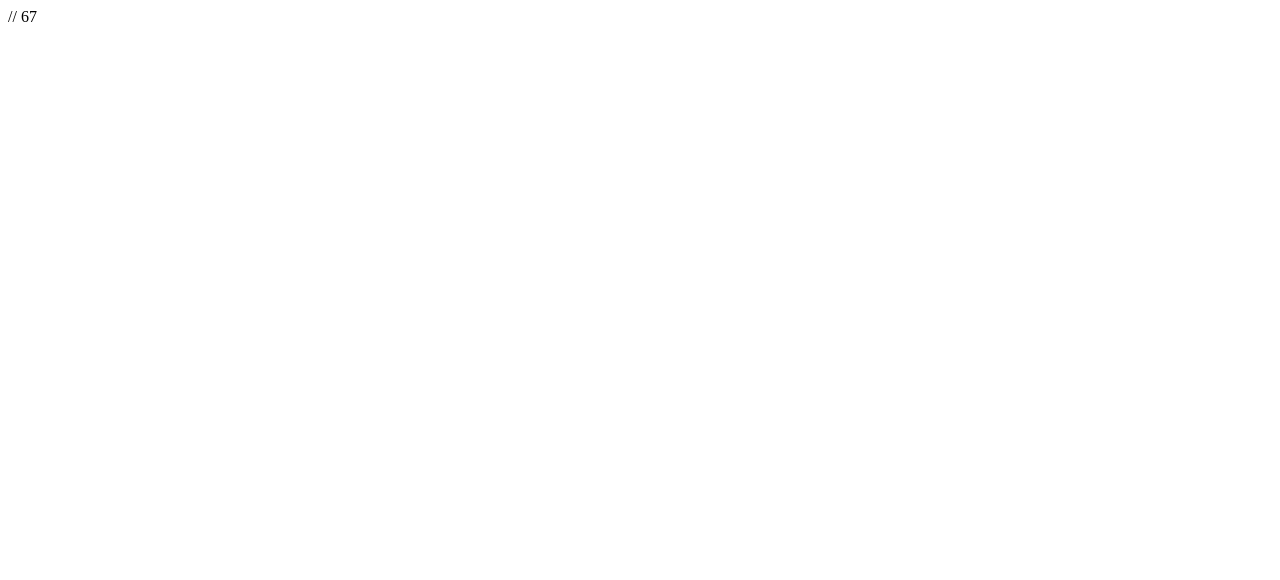
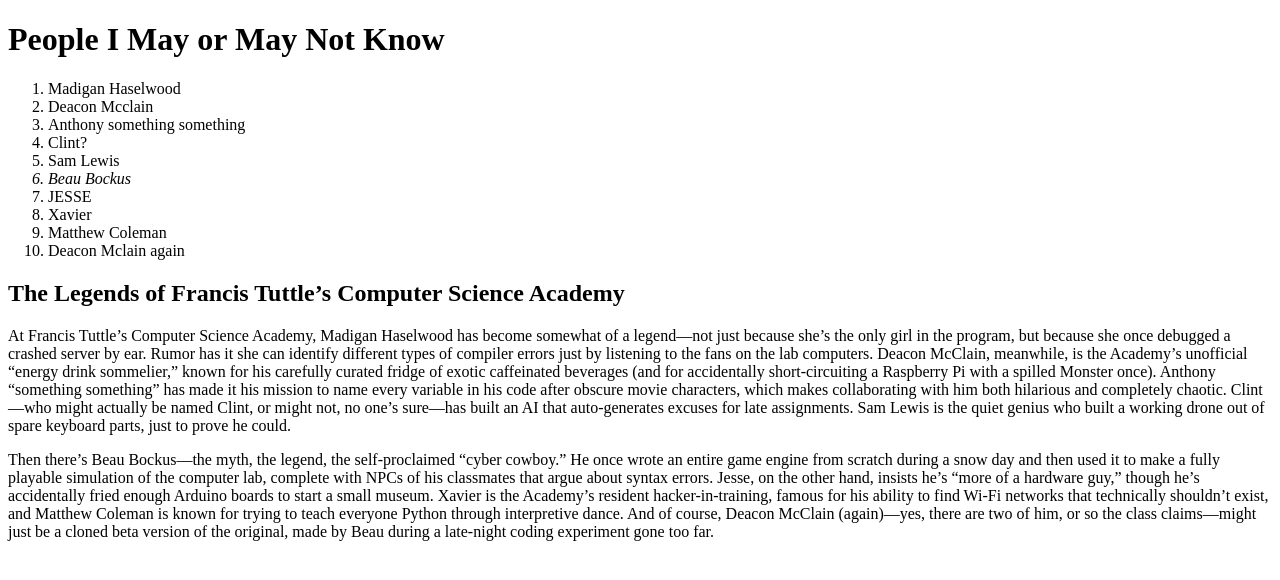
Before and after one commit to RogueKnight096/html_1, a plain HTML site: page index.html in a window 1280 px wide. Drawn offline with Linux system fonts and the light colour scheme.

Commit message:
I don't stalk these ppl

```diff
--- a/index.html
+++ b/index.html
@@ -3,10 +3,24 @@
 <head>
   <meta charset="UTF-8">
   <meta name="viewport" content="width=device-width, initial-scale=1.0">
-  <title>Document</title>
+  <title>The People I TOTALLY Don't Stalk</title>
 </head>
+<h1><strong>People I May or May Not Know</strong></h1>
+<ol>
+    <li> Madigan Haselwood</li>
+    <li> Deacon Mcclain</li>
+    <li>Anthony something something</li>
+    <li>Clint?</li>
+    <li>Sam Lewis</li>
+    <em><li>Beau Bockus</li></em>
+    <li>JESSE</li>
+    <li>Xavier</li>
+    <li>Matthew Coleman</li>
+    <li>Deacon Mclain again</li>
+  </ol>
+  <head><h2>The Legends of Francis Tuttle’s Computer Science Academy</h2></head>
 <body>
-
+  <p>At Francis Tuttle’s Computer Science Academy, Madigan Haselwood has become somewhat of a legend—not just because she’s the only girl in the program, but because she once debugged a crashed server by ear. Rumor has it she can identify different types of compiler errors just by listening to the fans on the lab computers. Deacon McClain, meanwhile, is the Academy’s unofficial “energy drink sommelier,” known for his carefully curated fridge of exotic caffeinated beverages (and for accidentally short-circuiting a Raspberry Pi with a spilled Monster once). Anthony “something something” has made it his mission to name every variable in his code after obscure movie characters, which makes collaborating with him both hilarious and completely chaotic. Clint—who might actually be named Clint, or might not, no one’s sure—has built an AI that auto-generates excuses for late assignments. Sam Lewis is the quiet genius who built a working drone out of spare keyboard parts, just to prove he could.</p>
+  <p>Then there’s Beau Bockus—the myth, the legend, the self-proclaimed “cyber cowboy.” He once wrote an entire game engine from scratch during a snow day and then used it to make a fully playable simulation of the computer lab, complete with NPCs of his classmates that argue about syntax errors. Jesse, on the other hand, insists he’s “more of a hardware guy,” though he’s accidentally fried enough Arduino boards to start a small museum. Xavier is the Academy’s resident hacker-in-training, famous for his ability to find Wi-Fi networks that technically shouldn’t exist, and Matthew Coleman is known for trying to teach everyone Python through interpretive dance. And of course, Deacon McClain (again)—yes, there are two of him, or so the class claims—might just be a cloned beta version of the original, made by Beau during a late-night coding experiment gone too far.</p>
 </body>
 </html>
-// 67
```
